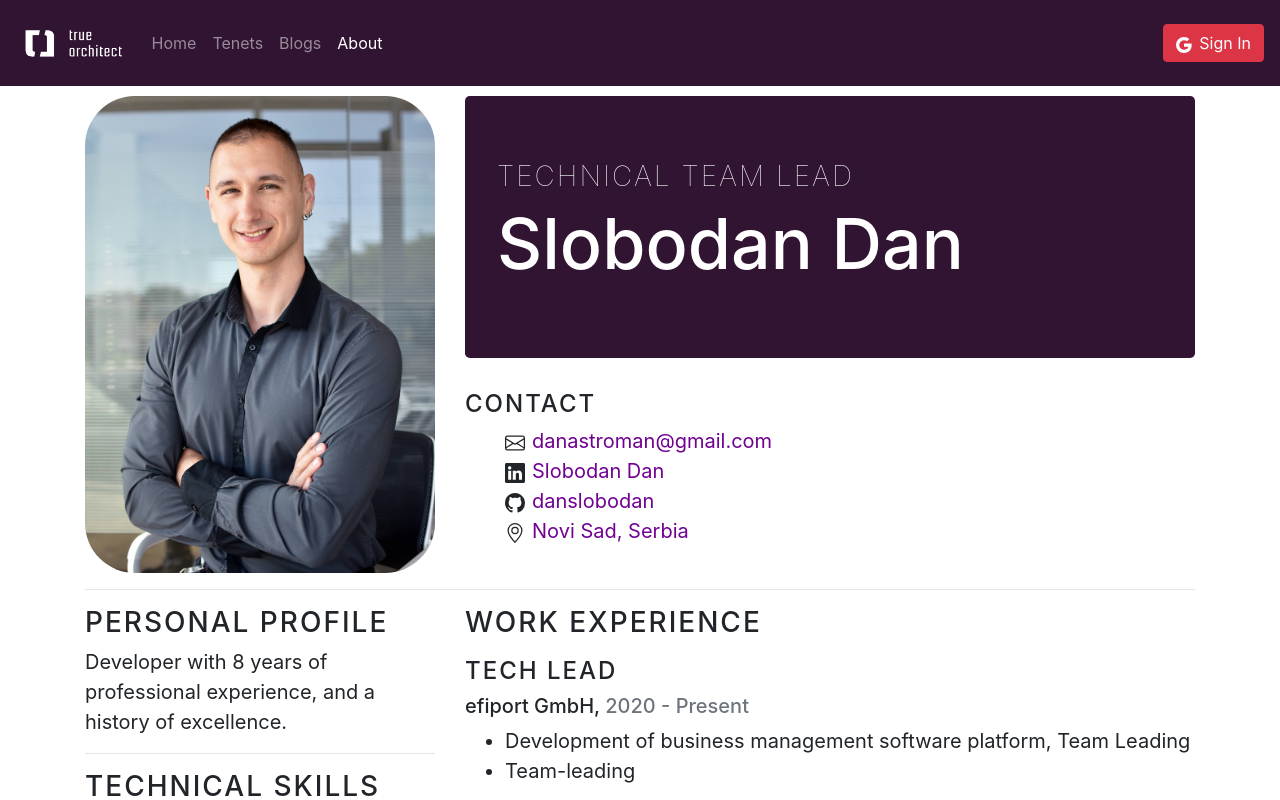
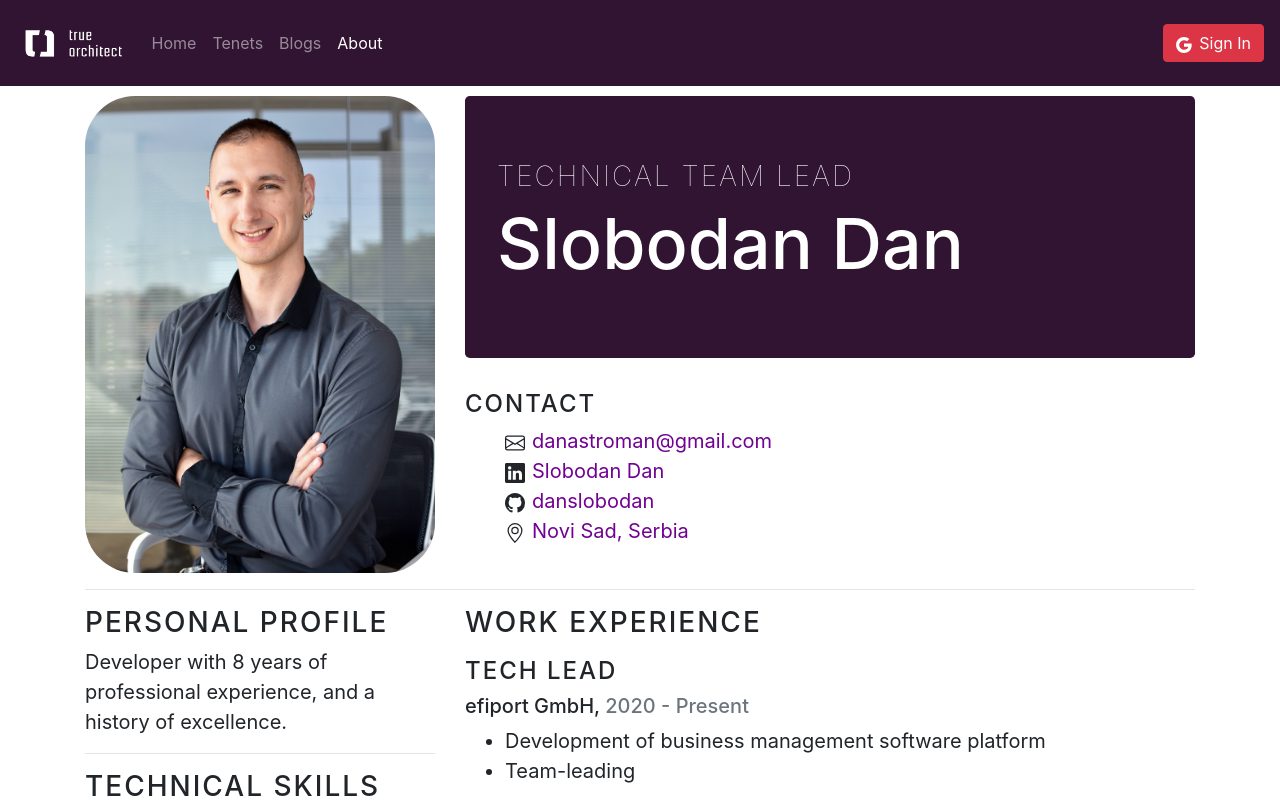
Before and after one commit to danslobodan/personalwebsite, a React (Create React App) app in the folder client/: page /about in a window 1280 px wide. Shown: the top 800 px of the page. Built offline with nearby package versions, Linux system fonts and the light colour scheme; no server answers.

Commit message:
Small text fix.

```diff
--- a/client/src/components/about/WorkExperience.tsx
+++ b/client/src/components/about/WorkExperience.tsx
@@ -28,7 +28,7 @@ const jobs: JobProps[] = [
         duration: '2020 - Present',
         position: 'Tech Lead',
         duties: [
-            'Development of business management software platform, Team Leading',
+            'Development of business management software platform',
             'Team-leading',
         ],
     },
```
